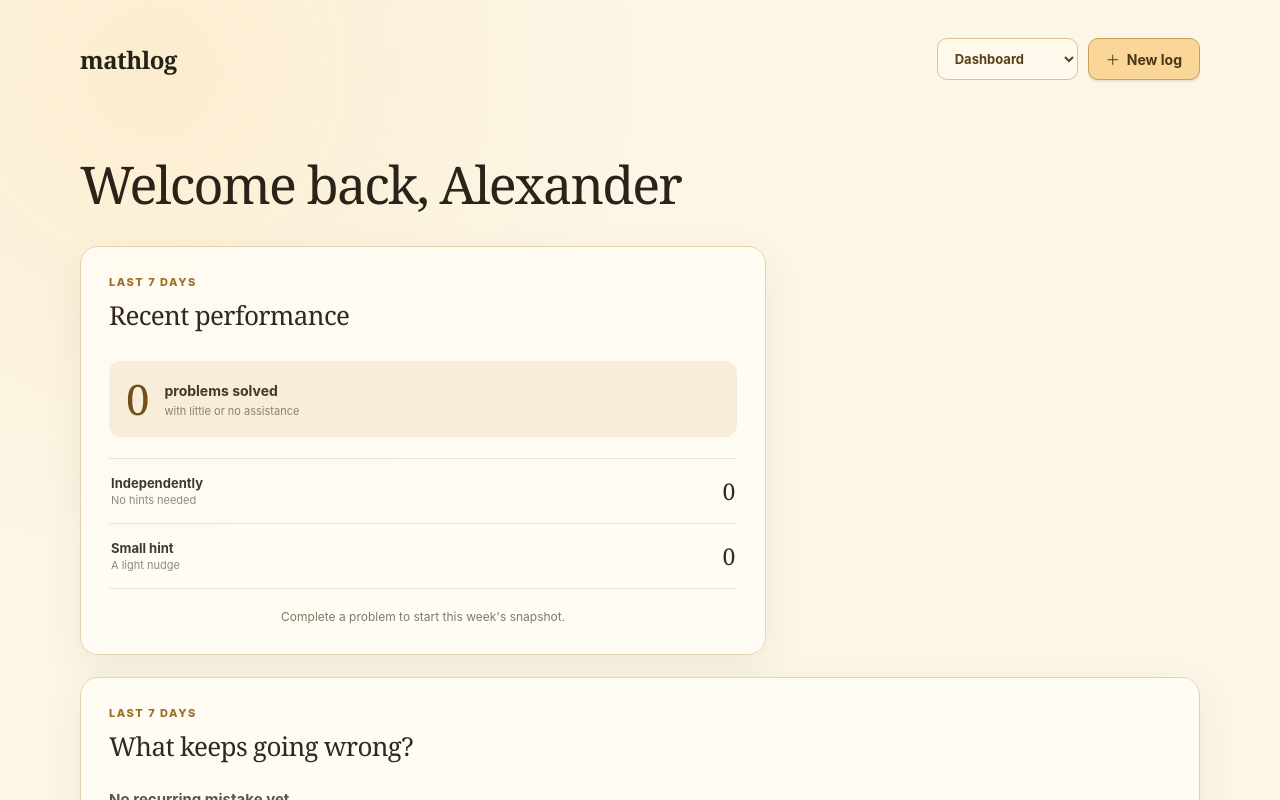
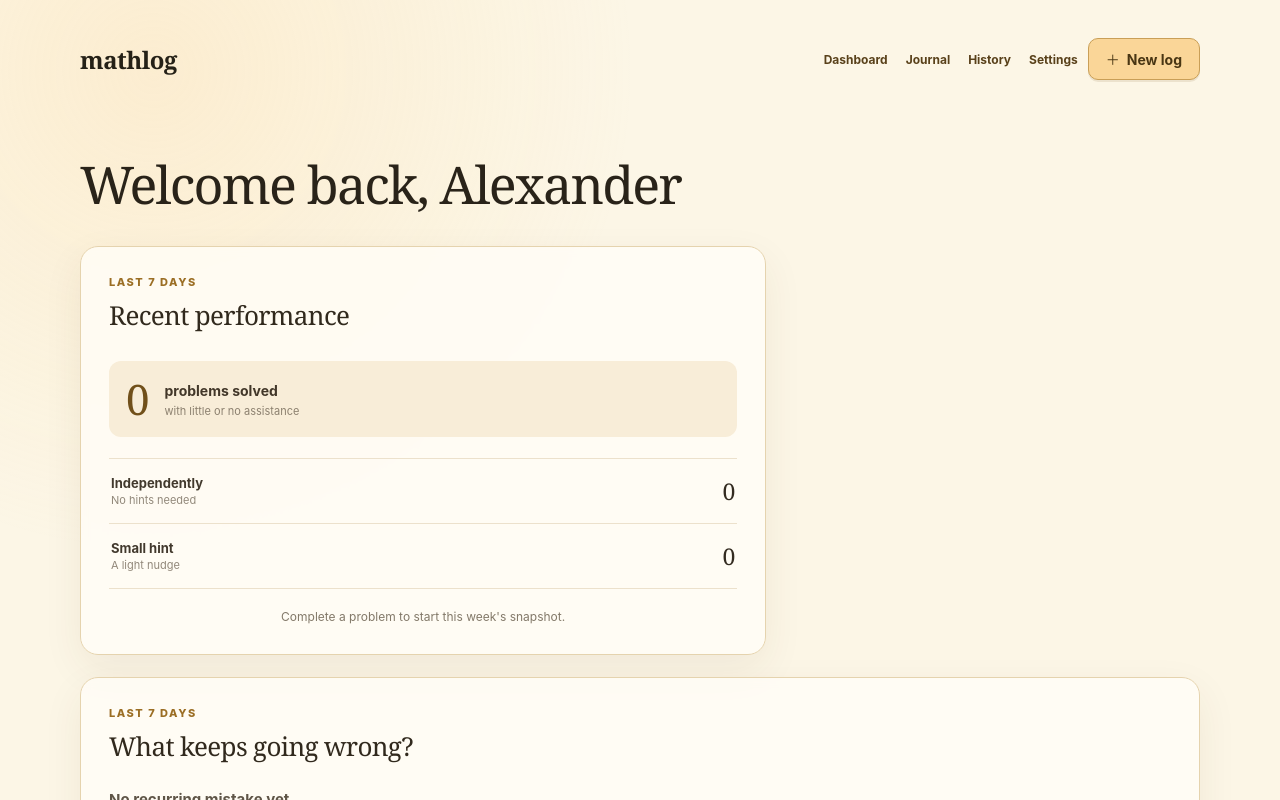
Before and after one commit to 4lexndr/mathlog-application, a React (Vite) app: page / in a window 1280 px wide. Shown: the top 800 px of the page. Built offline with nearby package versions, Linux system fonts and the light colour scheme.

Commit message:
Changed page selector into standalone text in the header bar

```diff
--- a/src/Header.tsx
+++ b/src/Header.tsx
@@ -1,27 +1,30 @@
 interface HeaderBarProps {
     resetLogForm: () => void
 }
+
+const navigationItems = [
+  { href: "#dashboard", label: "Dashboard" },
+  { href: "#journal", label: "Journal" },
+  { href: "#history", label: "History" },
+  { href: "#settings", label: "Settings" },
+]
 
 function HeaderBar({ resetLogForm }: HeaderBarProps) {
   return (
     <header id="header-bar">
         <a id="brand-name" href="#dashboard">mathlog</a>
         <div className="header-actions">
-          <label className="header-navigation">
-            <select
-              className="header-page-select"
-              aria-label="Navigate to page"
-              onChange={(event) => {
-                window.location.hash = event.target.value
-              }}
-            >
-              <option value="" disabled>Navigate</option>
-              <option value="dashboard">Dashboard</option>
-              <option value="journal">Journal</option>
-              <option value="history">History</option>
-              <option value="settings">Settings</option>
-            </select>
-          </label>
+          <nav className="header-navigation" aria-label="Primary navigation">
+            {navigationItems.map((item) => (
+              <a
+                key={item.href}
+                className="header-page-link"
+                href={item.href}
+              >
+                {item.label}
+              </a>
+            ))}
+          </nav>
           <button id="new-log-button" type="button"
             onClick={() => {
               resetLogForm()
--- a/src/main.css
+++ b/src/main.css
@@ -51,27 +51,32 @@ button {
 }
 
 .header-navigation {
-  display: block;
+  display: flex;
+  align-items: center;
+  gap: 18px;
 }
 
-.header-page-select {
+.header-page-link {
+  display: flex;
   min-height: 42px;
-  padding: 0 36px 0 13px;
-  border: 1px solid #dcc38f;
-  border-radius: 10px;
+  align-items: center;
+  justify-content: center;
+  padding: 0;
   color: #59411a;
-  background: #fff9eb;
-  font: inherit;
-  font-size: 13px;
+  font-size: 12px;
   font-weight: 700;
-  cursor: pointer;
+  text-decoration: none;
+  transition: color 160ms ease;
 }
 
-.header-page-select:hover {
-  background: #fff2d8;
+.header-page-link:hover {
+  color: #9b6e24;
+  text-decoration: underline;
+  text-underline-offset: 4px;
 }
 
-.header-page-select:focus-visible {
+.header-page-link:focus-visible {
+  border-radius: 4px;
   outline: var(--focus-ring);
   outline-offset: 3px;
 }
@@ -955,15 +960,16 @@ textarea.input-card {
 
   .header-actions {
     width: 100%;
+    flex-wrap: wrap;
   }
 
   .header-navigation {
-    min-width: 0;
-    flex: 1;
+    order: 2;
+    width: 100%;
   }
 
-  .header-page-select {
-    width: 100%;
+  .header-page-link {
+    flex: 1;
   }
 
   .detail-grid,
```
